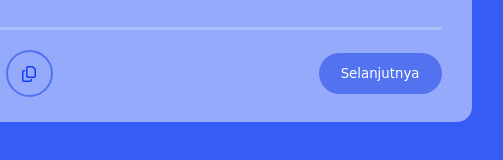
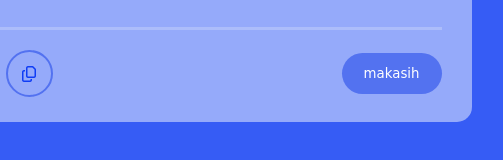
Before and after one commit to MohammadFadilahS/MohammadFadilahS.github.io, a plain HTML site: page index.html in a window 1280 px wide. Shown: the part 450-610 px from the top of the page, 476-979 px from the left. Drawn offline with Linux system fonts and the light colour scheme.

Commit message:
button makasih

```diff
--- a/index.html
+++ b/index.html
@@ -29,7 +29,7 @@
                 <li class="ig"><i class="fa-brands fa-instagram"></i></li>
                 <li class="copy"><i class="fa-regular fa-copy"></i></li>
              </ul>
-                <button>Selanjutnya</button>
+                <button>makasih</button>
             </div>
 
         </div>
```
